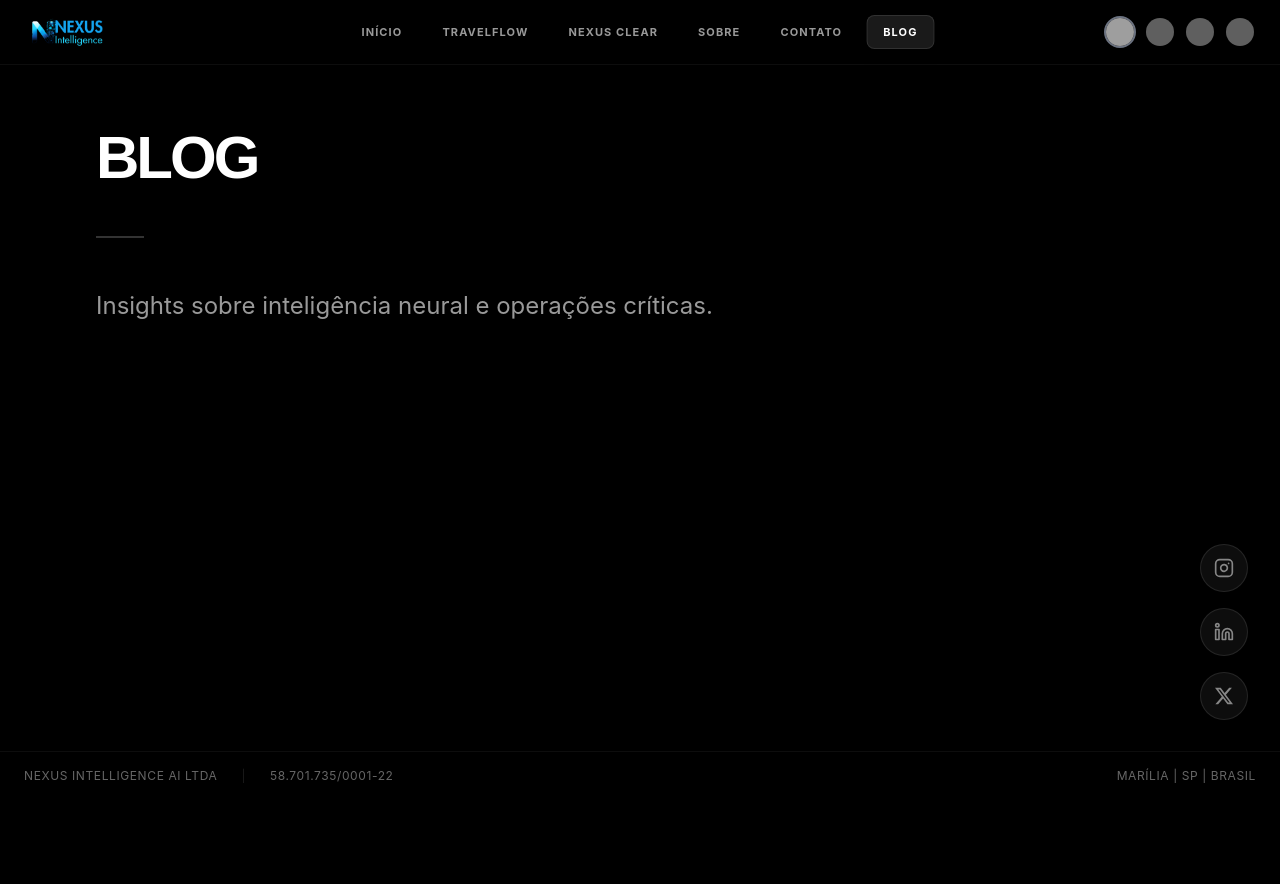
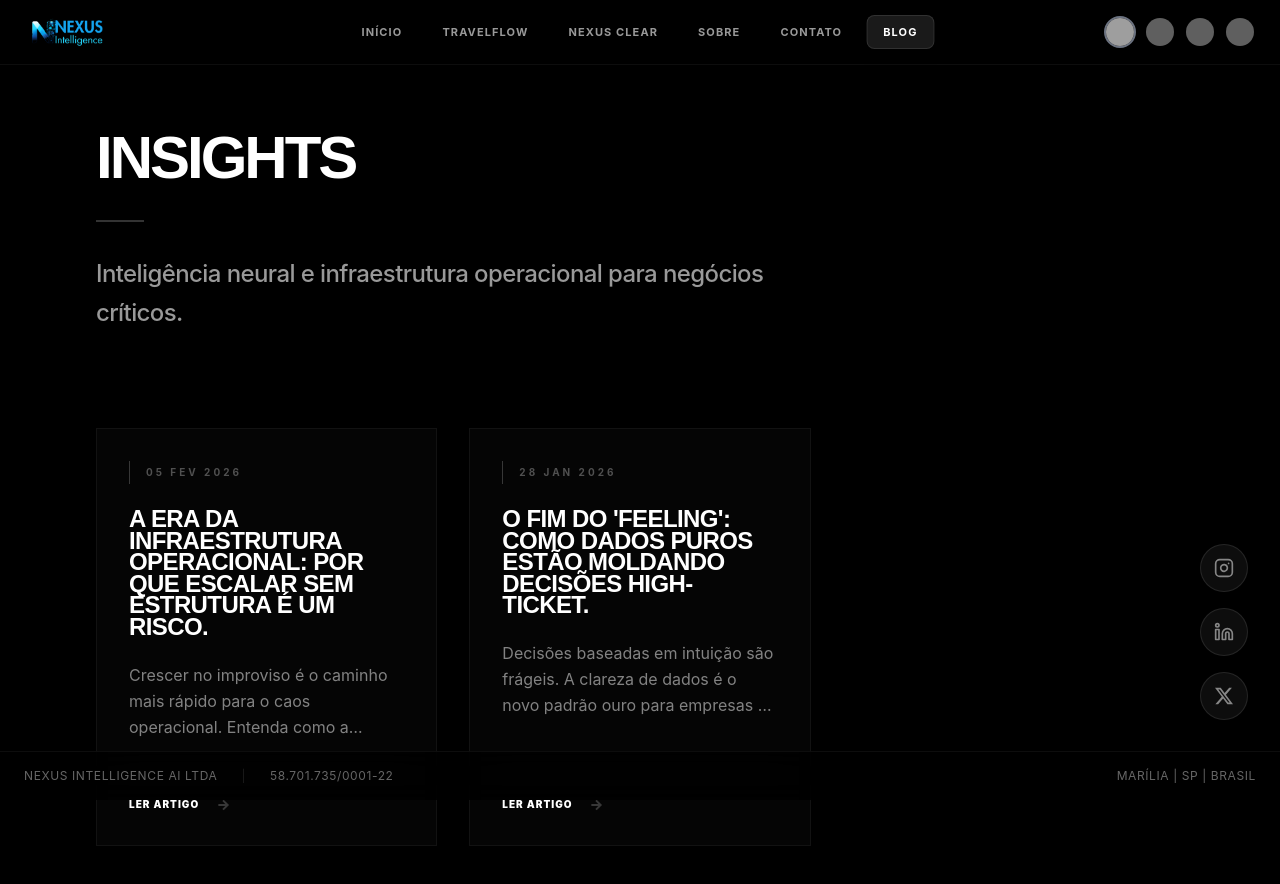
Before and after one commit to renanfmiola-art/webpage-nexus, a Next.js app: page /blog in a window 1280 px wide. Shown: the top 884 px of the page. Before the commit the page ends 800 px from the top, so only its background shows below. Built offline with nearby package versions, Linux system fonts and the light colour scheme; grey boxes are pictures that could not be loaded.

Commit message:
feat: revamp blog page with modern industrial grid layout

```diff
--- a/src/app/blog/page.tsx
+++ b/src/app/blog/page.tsx
@@ -4,17 +4,62 @@ import { useLanguage } from "@/context/LanguageContext";
 
 export default function Page() {
     const { t } = useLanguage();
+    const b = t.blog;
 
     return (
         <main className="min-h-[calc(100vh-64px)] pt-32 pb-48 px-6 md:px-12 lg:px-24">
-            <div className="max-w-4xl">
-                <h1 className="text-4xl md:text-5xl lg:text-6xl font-black text-white tracking-tighter mb-12 uppercase">
-                    {t.nav.blog}
-                </h1>
-                <div className="w-12 h-0.5 bg-white/20 mb-12" />
-                <p className="text-xl md:text-2xl text-white/60 leading-relaxed max-w-2xl">
-                    Insights sobre inteligência neural e operações críticas.
-                </p>
+            <div className="max-w-7xl mx-auto">
+                {/* Header */}
+                <div className="mb-24">
+                    <h1 className="text-4xl md:text-5xl lg:text-6xl font-black text-white tracking-tighter mb-8 uppercase">
+                        {b.title}
+                    </h1>
+                    <div className="w-12 h-0.5 bg-white/20 mb-8" />
+                    <p className="text-xl md:text-2xl text-white/60 leading-relaxed max-w-2xl font-medium tracking-tight">
+                        {b.subtitle}
+                    </p>
+                </div>
+
+                {/* Blog Grid */}
+                <div className="grid grid-cols-1 md:grid-cols-2 lg:grid-cols-3 gap-8">
+                    {b.posts.map((post: any) => (
+                        <article
+                            key={post.id}
+                            className="group flex flex-col border border-white/5 bg-white/[0.02] hover:bg-white/[0.05] hover:border-white/10 transition-all duration-500 overflow-hidden"
+                        >
+                            <div className="p-8 space-y-6 flex-1 flex flex-col">
+                                <span className="text-[10px] font-bold tracking-[0.3em] uppercase text-white/30 border-l border-white/20 pl-4 py-1">
+                                    {post.date}
+                                </span>
+
+                                <h2 className="text-xl md:text-2xl font-black text-white tracking-tight uppercase leading-[0.9] group-hover:text-primary transition-colors">
+                                    {post.title}
+                                </h2>
+
+                                <p className="text-white/50 text-base leading-relaxed line-clamp-3">
+                                    {post.excerpt}
+                                </p>
+
+                                <div className="mt-auto pt-8 border-t border-white/5 flex items-center gap-4 group/btn cursor-pointer">
+                                    <span className="text-[10px] font-black tracking-widest uppercase text-white group-hover/btn:translate-x-2 transition-transform duration-300">
+                                        Ler Artigo
+                                    </span>
+                                    <svg
+                                        width="16"
+                                        height="16"
+                                        viewBox="0 0 24 24"
+                                        fill="none"
+                                        stroke="currentColor"
+                                        strokeWidth="3"
+                                        className="text-white/20 group-hover/btn:text-white transition-colors"
+                                    >
+                                        <path d="M5 12h14M12 5l7 7-7 7" />
+                                    </svg>
+                                </div>
+                            </div>
+                        </article>
+                    ))}
+                </div>
             </div>
         </main>
     );
--- a/src/translations/index.ts
+++ b/src/translations/index.ts
@@ -167,6 +167,24 @@ export const translations = {
                 email: "miola@nexusintell.com.br",
                 whatsapp: "+55 14 99862 2743"
             }
+        },
+        blog: {
+            title: "Insights",
+            subtitle: "Inteligência neural e infraestrutura operacional para negócios críticos.",
+            posts: [
+                {
+                    id: 1,
+                    date: "05 FEV 2026",
+                    title: "A era da infraestrutura operacional: Por que escalar sem estrutura é um risco.",
+                    excerpt: "Crescer no improviso é o caminho mais rápido para o caos operacional. Entenda como a arquitetura precede a escala."
+                },
+                {
+                    id: 2,
+                    date: "28 JAN 2026",
+                    title: "O fim do 'feeling': Como dados puros estão moldando decisões high-ticket.",
+                    excerpt: "Decisões baseadas em intuição são frágeis. A clareza de dados é o novo padrão ouro para empresas de serviços."
+                }
+            ]
         },
         page_titles: {
             about: "Sobre Nós",
@@ -348,6 +366,24 @@ export const translations = {
                 whatsapp: "+55 14 99862 2743"
             }
         },
+        blog: {
+            title: "Insights",
+            subtitle: "Neural intelligence and operational infrastructure for critical businesses.",
+            posts: [
+                {
+                    id: 1,
+                    date: "FEB 05 2026",
+                    title: "The era of operational infrastructure: Why scaling without structure is a risk.",
+                    excerpt: "Growing on improvisation is the fastest path to operational chaos. Understand how architecture precedes scale."
+                },
+                {
+                    id: 2,
+                    date: "JAN 28 2026",
+                    title: "The end of 'feeling': How raw data is shaping high-ticket decisions.",
+                    excerpt: "Intuition-based decisions are fragile. Data clarity is the new gold standard for service companies."
+                }
+            ]
+        },
         page_titles: {
             about: "About Us",
             contact: "Get in Touch"
@@ -527,6 +563,24 @@ export const translations = {
                 email: "miola@nexusintell.com.br",
                 whatsapp: "+55 14 99862 2743"
             }
+        },
+        blog: {
+            title: "Insights",
+            subtitle: "Intelligence neurale et infrastructure opérationnelle pour les entreprises critiques.",
+            posts: [
+                {
+                    id: 1,
+                    date: "05 FÉV 2026",
+                    title: "L'ère de l'infrastructure opérationnelle : Pourquoi croître sans structure est un risque.",
+                    excerpt: "Croître dans l'improvisation est le chemin le plus rapide vers le chaos opérationnel. Comprenez comment l'architecture précède l'échelle."
+                },
+                {
+                    id: 2,
+                    date: "28 JAN 2026",
+                    title: "La fin du 'feeling' : Comment les données brutes façonnent les décisions à tickets élevés.",
+                    excerpt: "Les décisions basées sur l'intuition sont fragiles. La clarté des données est la nouvelle norme d'or pour les entreprises de services."
+                }
+            ]
         },
         page_titles: {
             about: "À propos de nous",
@@ -708,6 +762,24 @@ export const translations = {
                 whatsapp: "+55 14 99862 2743"
             }
         },
+        blog: {
+            title: "Insights",
+            subtitle: "Inteligencia neural e infraestructura operativa para negocios críticos.",
+            posts: [
+                {
+                    id: 1,
+                    date: "05 FEB 2026",
+                    title: "La era de la infraestructura operativa: Por qué escalar sin estructura es un riesgo.",
+                    excerpt: "Crecer en la improvisación es el camino más rápido hacia el caos operativo. Entienda cómo la arquitectura precede a la escala."
+                },
+                {
+                    id: 2,
+                    date: "28 ENE 2026",
+                    title: "El fin del 'feeling': Cómo los datos puros están moldeando decisiones de alto valor.",
+                    excerpt: "Las decisiones basadas en la intuición son frágiles. La claridad de los datos es el nuevo estándar de oro para las empresas de servicios."
+                }
+            ]
+        },
         page_titles: {
             about: "Sobre nosotros",
             contact: "Ponerse en contacto"
```
